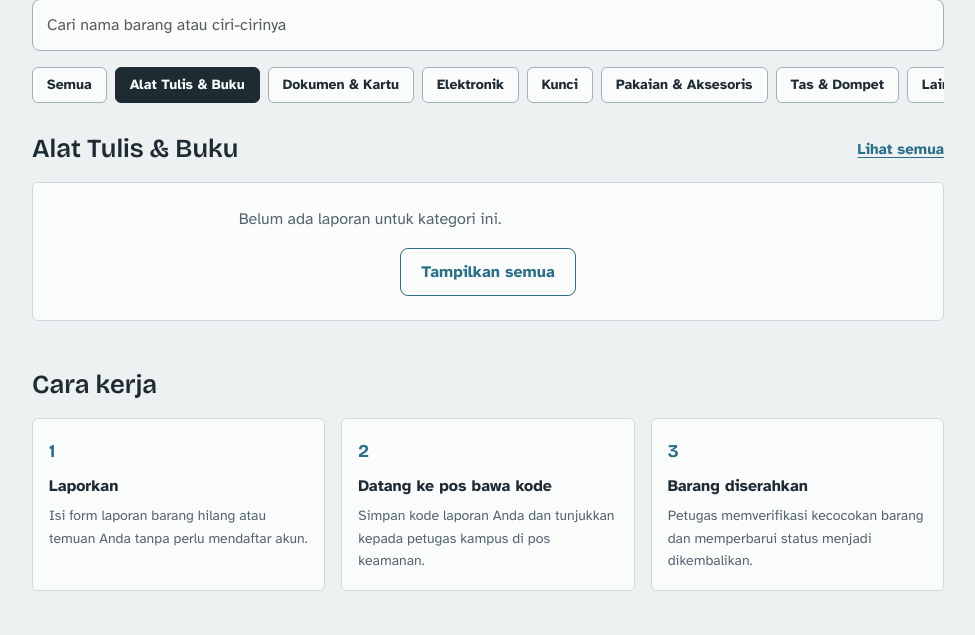
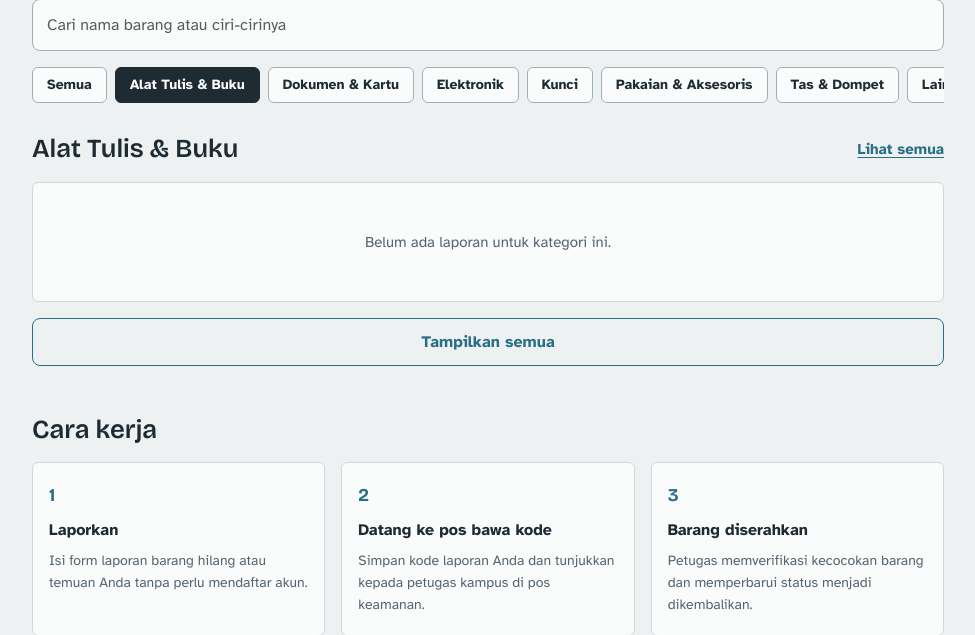
Before and after one commit to akbar450/TemuKembali, a Laravel app: page /?kategori=6 in a window 1280 px wide. Shown: the part 180-815 px from the top of the page, without its empty margins (152-1127 px from the left). Run offline with Laravel 12, Linux system fonts and the light colour scheme; data comes from the database, SQL or seed files in the repository.

Commit message:
fix(home): perbaiki posisi teks kategori kosong dan posisikan tombol Tampilkan semua di luar kotak

```diff
--- a/resources/views/publik/home.blade.php
+++ b/resources/views/publik/home.blade.php
@@ -33,18 +33,26 @@
         </div>
 
         @if ($latestReports->isEmpty())
-            <div class="text-center py-4" style="background: var(--kartu); border: 1px solid var(--garis); border-radius: var(--r-tag);">
-                @if ($activeCategory)
-                    <p class="mb-3" style="color: var(--tinta-redup);">Belum ada laporan untuk kategori ini.</p>
-                    <a href="{{ route('home') }}" class="btn btn-tk-sekunder">Tampilkan semua</a>
-                @else
+            @if ($activeCategory)
+                <div class="d-flex align-items-center justify-content-center text-center mb-3"
+                     style="min-height: 120px; background: var(--kartu); border: 1px solid var(--garis); border-radius: var(--r-tag); padding: 32px 20px;">
+                    <p class="mb-0 text-center" style="color: var(--tinta-redup); font-size: 15px;">
+                        Belum ada laporan untuk kategori ini.
+                    </p>
+                </div>
+                <a href="{{ route('home') }}" class="btn btn-tk-sekunder w-100">
+                    Tampilkan semua
+                </a>
+            @else
+                <div class="d-flex flex-column align-items-center justify-content-center text-center py-4"
+                     style="background: var(--kartu); border: 1px solid var(--garis); border-radius: var(--r-tag); padding: 24px 20px;">
                     <p class="mb-3" style="color: var(--tinta-redup);">Belum ada laporan.</p>
                     <div class="d-flex justify-content-center gap-2">
                         <a href="{{ route('report.create', ['type' => 'lost']) }}" class="btn btn-header-lapor btn-header-lapor--hilang" style="min-height: 44px; padding: 0 16px;">Saya kehilangan</a>
                         <a href="{{ route('report.create', ['type' => 'found']) }}" class="btn btn-header-lapor btn-header-lapor--ditemukan" style="min-height: 44px; padding: 0 16px;">Saya menemukan</a>
                     </div>
-                @endif
-            </div>
+                </div>
+            @endif
         @else
             <div class="tag-grid mb-3">
                 @foreach ($latestReports as $report)
```
